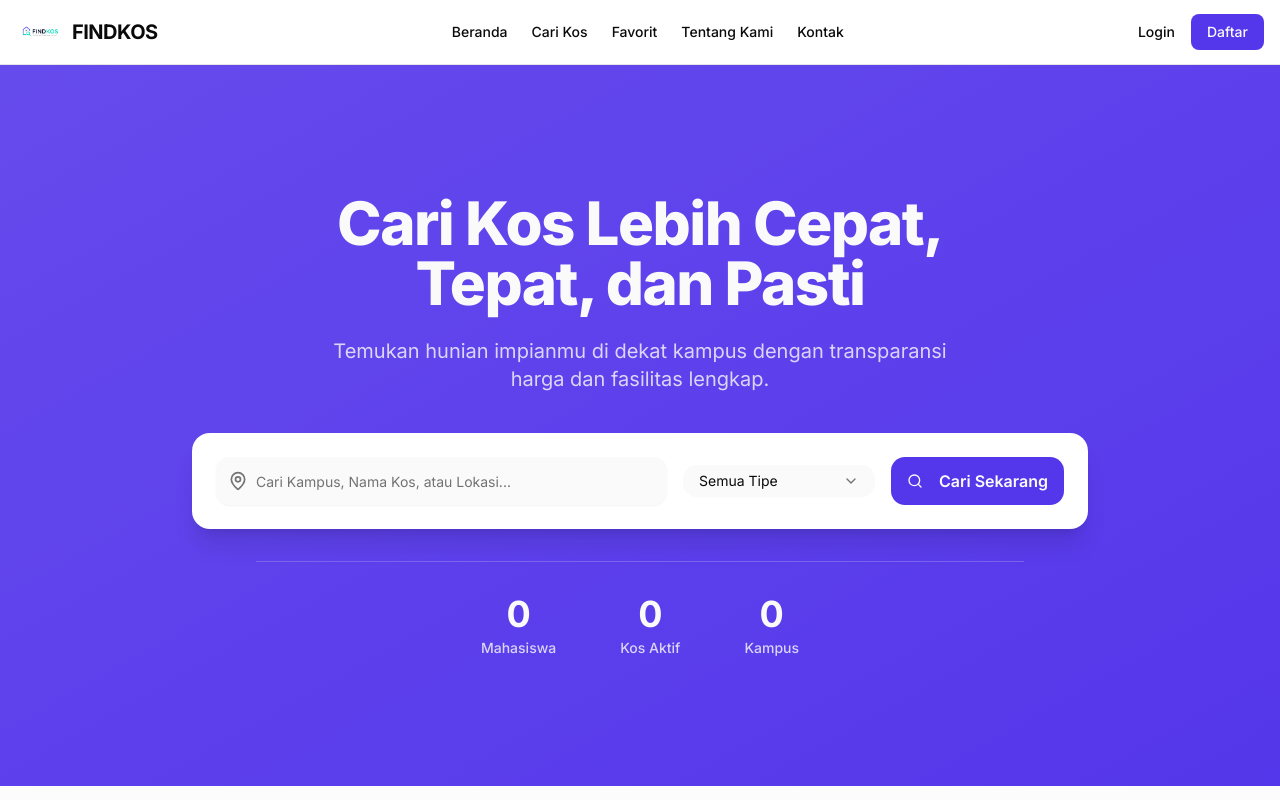
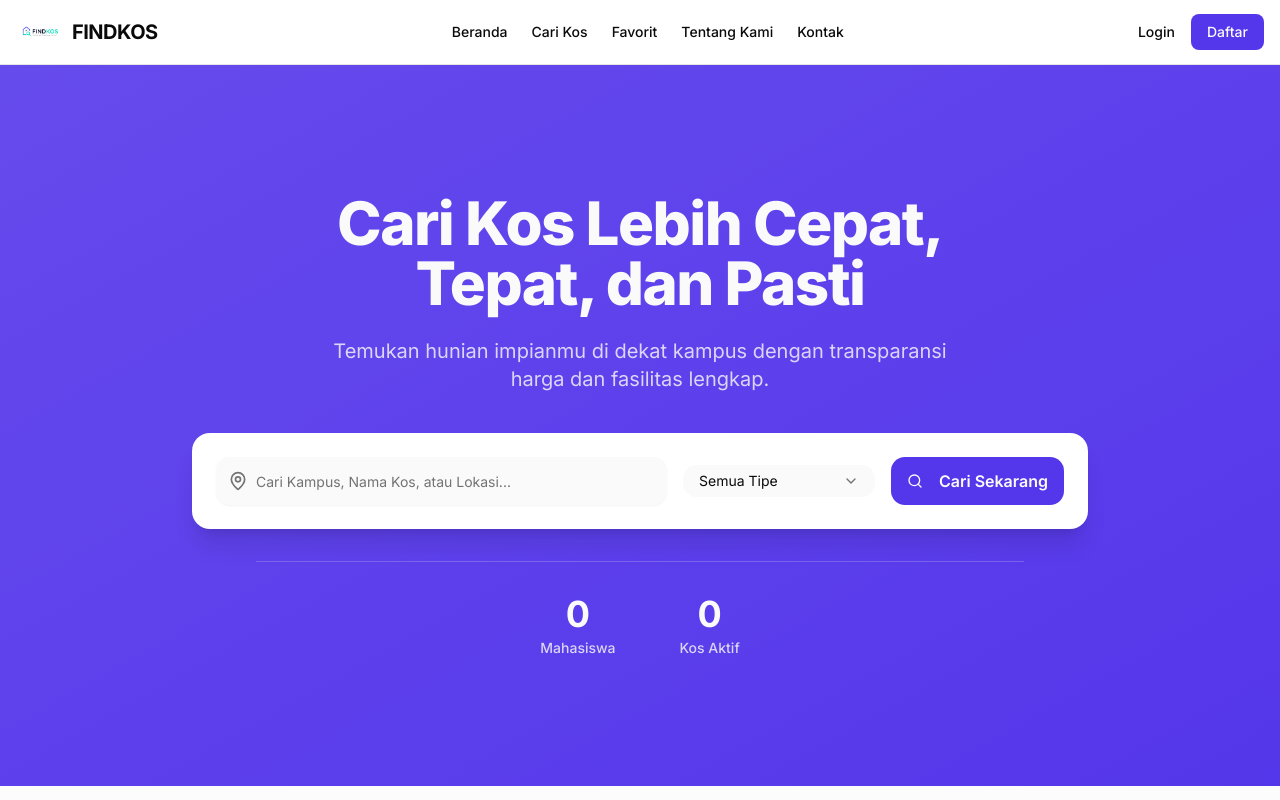
Before and after one commit to PUTRAAKBAR/findkos, a Next.js app: page / in a window 1280 px wide. Shown: the top 800 px of the page. Built offline with nearby package versions, Linux system fonts and the light colour scheme; no server answers; the database is empty.

Commit message:
Delete jumlah campus

```diff
--- a/src/app/page.tsx
+++ b/src/app/page.tsx
@@ -32,19 +32,10 @@ export default async function Home() {
     .select('*', { count: 'exact', head: true })
     .eq('status', 'disetujui');
 
-  // Hitung Kampus Unik
-  const { data: campuses } = await supabase
-    .from('properties')
-    .select('nearest_campus')
-    .eq('status', 'disetujui')
-    .not('nearest_campus', 'is', null);
-
-  const uniqueCampusesCount = campuses ? new Set(campuses.map(p => p.nearest_campus?.toLowerCase().trim())).size : 0;
 
   // Format angka
   const displayStudents = studentCount || 0;
   const displayProperties = activePropertiesCount || 0;
-  const displayCampuses = uniqueCampusesCount || 0;
 
   return (
     <div className="flex flex-col min-h-screen">
@@ -100,10 +91,7 @@ export default async function Home() {
               <div className="text-3xl md:text-4xl font-bold mb-1">{displayProperties}</div>
               <div className="text-sm font-medium text-primary-foreground/80">Kos Aktif</div>
             </div>
-            <div className="text-center">
-              <div className="text-3xl md:text-4xl font-bold mb-1">{displayCampuses}</div>
-              <div className="text-sm font-medium text-primary-foreground/80">Kampus</div>
-            </div>
+
           </div>
         </div>
       </section>
```
